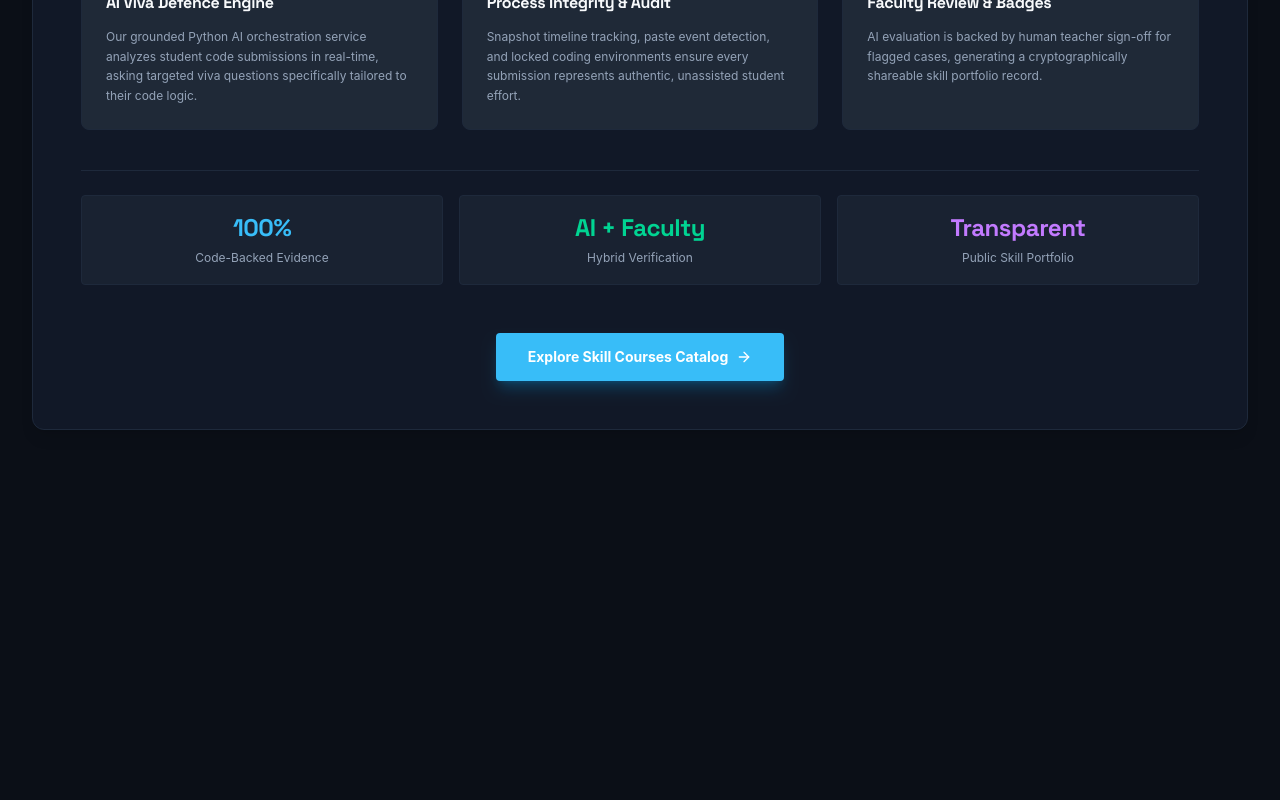
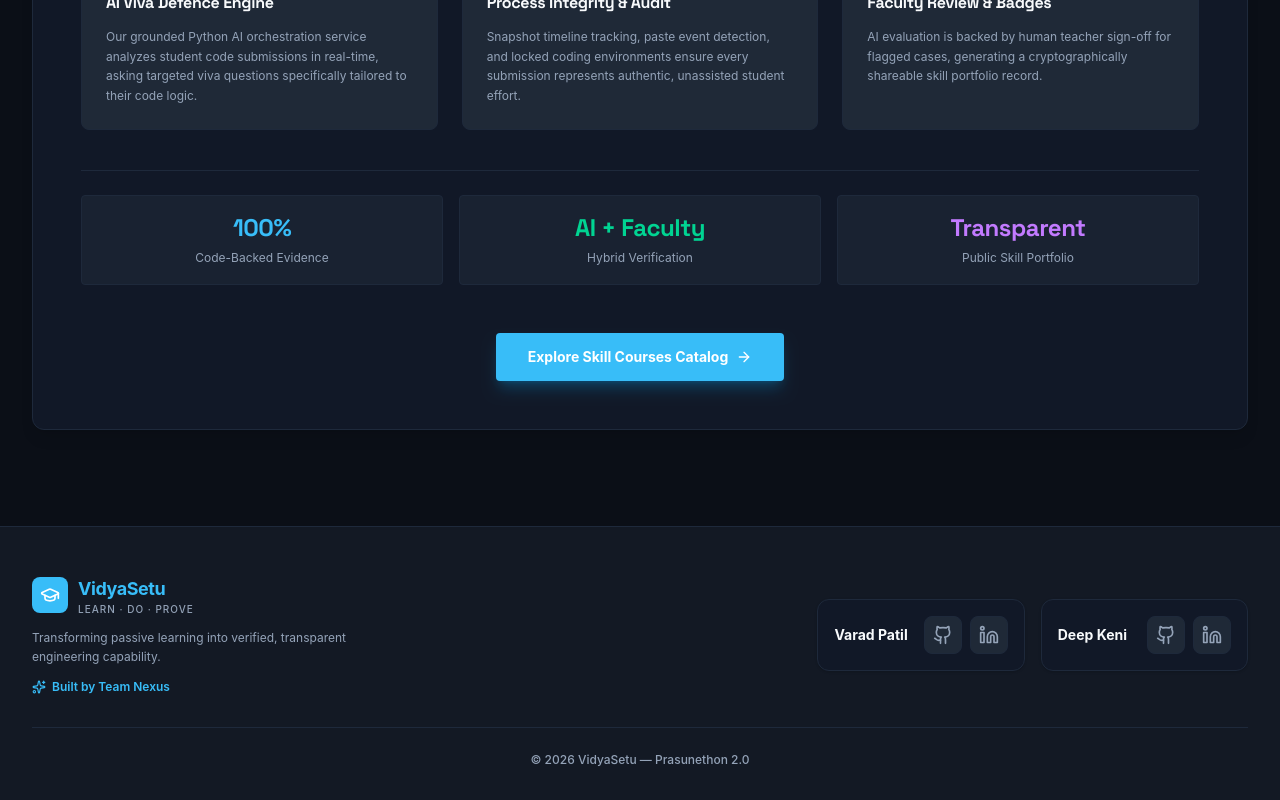
Before and after one commit to varadpatil512/Vidya-Setu-Hackathon-, a React (Vite) app in the folder client/: page / in a window 1280 px wide. Shown: the part 1630-2430 px from the top of the page. Before the commit the page ends 2156 px from the top, so only its background shows below. Built offline with nearby package versions, Linux system fonts and the light colour scheme; no server answers.

Commit message:
added footer

```diff
--- a/client/src/App.jsx
+++ b/client/src/App.jsx
@@ -3,6 +3,7 @@ import { Routes, Route, Navigate } from 'react-router-dom';
 import { useAuth } from './context/AuthContext';
 import { useTheme } from './context/useTheme';
 import Navbar from './components/Navbar';
+import Footer from './components/Footer';
 import AuthModal from './components/AuthModal';
 import ExplorePage from './pages/ExplorePage';
 import CoursesPage from './pages/CoursesPage';
@@ -40,7 +41,8 @@ export default function App() {
   useTheme();
 
   return (
-    <div className="min-h-screen bg-vs-bg text-vs-text font-sans antialiased">
+    <div className="min-h-screen bg-vs-bg text-vs-text font-sans antialiased flex flex-col justify-between">
+      <div>
         <Navbar onOpenAuth={() => setAuthModalOpen(true)} />
 
         <main>
@@ -84,6 +86,9 @@ export default function App() {
             <Route path="*" element={<Navigate to="/" replace />} />
           </Routes>
         </main>
+      </div>
+
+      <Footer />
 
       <AuthModal isOpen={authModalOpen} onClose={() => setAuthModalOpen(false)} />
     </div>
--- /dev/null
+++ b/client/src/components/Footer.jsx
@@ -0,0 +1,152 @@
+import { Link } from 'react-router-dom';
+import { GraduationCap, Sparkles } from 'lucide-react';
+
+function GithubIcon({ className = "w-5 h-5", ...props }) {
+  return (
+    <svg
+      xmlns="http://www.w3.org/2000/svg"
+      viewBox="0 0 24 24"
+      fill="none"
+      stroke="currentColor"
+      strokeWidth="2"
+      strokeLinecap="round"
+      strokeLinejoin="round"
+      className={className}
+      {...props}
+    >
+      <path d="M15 22v-4a4.8 4.8 0 0 0-1-3.5c3 0 6-2 6-5.5.08-1.25-.27-2.48-1-3.5.28-1.15.28-2.35 0-3.5 0 0-1 0-3 1.5-2.64-.5-5.36-.5-8 0C6 2 5 2 5 2c-.3 1.15-.3 2.35 0 3.5A5.403 5.403 0 0 0 4 9c0 3.5 3 5.5 6 5.5-.39.49-.68 1.05-.85 1.65-.17.6-.22 1.23-.15 1.85v4" />
+      <path d="M9 18c-4.51 2-5-2-7-2" />
+    </svg>
+  );
+}
+
+function LinkedinIcon({ className = "w-5 h-5", ...props }) {
+  return (
+    <svg
+      xmlns="http://www.w3.org/2000/svg"
+      viewBox="0 0 24 24"
+      fill="none"
+      stroke="currentColor"
+      strokeWidth="2"
+      strokeLinecap="round"
+      strokeLinejoin="round"
+      className={className}
+      {...props}
+    >
+      <path d="M16 8a6 6 0 0 1 6 6v7h-4v-7a2 2 0 0 0-2-2 2 2 0 0 0-2 2v7h-4v-7a6 6 0 0 1 6-6z" />
+      <rect width="4" height="12" x="2" y="9" />
+      <circle cx="4" cy="4" r="2" />
+    </svg>
+  );
+}
+
+export default function Footer() {
+  return (
+    <footer className="w-full bg-vs-surface-2/70 dark:bg-vs-surface-2/40 border-t border-vs-border text-vs-text transition-colors">
+      <div className="max-w-7xl mx-auto px-4 sm:px-6 lg:px-8 pt-12 pb-8">
+
+        {/* Main Footer Row */}
+        <div className="flex flex-col lg:flex-row lg:items-center lg:justify-between gap-8">
+
+          {/* Left/Top Area: Brand & Team Nexus */}
+          <div className="space-y-3">
+            <Link to="/" className="flex items-center gap-2.5 group inline-flex">
+              <div className="w-9 h-9 rounded-lg bg-vs-accent flex items-center justify-center group-hover:bg-vs-accent-hover transition-colors">
+                <GraduationCap className="w-5 h-5 text-white" />
+              </div>
+              <div>
+                <span className="text-lg font-bold text-vs-accent tracking-tight">
+                  VidyaSetu
+                </span>
+                <span className="block text-[10px] tracking-widest text-vs-muted font-medium uppercase leading-tight">
+                  Learn · Do · Prove
+                </span>
+              </div>
+            </Link>
+
+            <p className="text-xs text-vs-muted max-w-sm leading-relaxed">
+              Transforming passive learning into verified, transparent engineering capability.
+            </p>
+
+            <div className="flex items-center gap-1.5 text-xs font-semibold text-vs-accent">
+              <Sparkles className="w-3.5 h-3.5" />
+              <span>Built by Team Nexus</span>
+            </div>
+          </div>
+
+          {/* Team Members Area: Two Cards */}
+          <div className="grid grid-cols-1 sm:grid-cols-2 gap-4">
+
+            {/* Varad Patil */}
+            <div className="p-4 rounded-xl bg-vs-surface border border-vs-border shadow-sm flex items-center justify-between gap-4">
+              <div>
+                <h4 className="text-sm font-bold text-vs-text">Varad Patil</h4>
+              </div>
+              <div className="flex items-center gap-2">
+                <a
+                  href="https://github.com/varadpatil512"
+                  target="_blank"
+                  rel="noopener noreferrer"
+                  className="p-2 rounded-lg bg-vs-surface-2 border border-vs-border text-vs-muted hover:text-vs-accent hover:border-vs-accent/40 transition-all btn-scale"
+                  title="Varad Patil GitHub"
+                  aria-label="Varad Patil GitHub"
+                >
+                  <GithubIcon className="w-5 h-5" />
+                </a>
+                <a
+                  href="https://www.linkedin.com/in/varad-patil-1o8/"
+                  target="_blank"
+                  rel="noopener noreferrer"
+                  className="p-2 rounded-lg bg-vs-surface-2 border border-vs-border text-vs-muted hover:text-vs-accent hover:border-vs-accent/40 transition-all btn-scale"
+                  title="Varad Patil LinkedIn"
+                  aria-label="Varad Patil LinkedIn"
+                >
+                  <LinkedinIcon className="w-5 h-5" />
+                </a>
+              </div>
+            </div>
+
+            {/* Deep Keni */}
+            <div className="p-4 rounded-xl bg-vs-surface border border-vs-border shadow-sm flex items-center justify-between gap-4">
+              <div>
+                <h4 className="text-sm font-bold text-vs-text">Deep Keni</h4>
+              </div>
+              <div className="flex items-center gap-2">
+                <a
+                  href="https://github.com/Deep-keni"
+                  target="_blank"
+                  rel="noopener noreferrer"
+                  className="p-2 rounded-lg bg-vs-surface-2 border border-vs-border text-vs-muted hover:text-vs-accent hover:border-vs-accent/40 transition-all btn-scale"
+                  title="Deep Keni GitHub"
+                  aria-label="Deep Keni GitHub"
+                >
+                  <GithubIcon className="w-5 h-5" />
+                </a>
+                <a
+                  href="https://www.linkedin.com/in/deepkeni/"
+                  target="_blank"
+                  rel="noopener noreferrer"
+                  className="p-2 rounded-lg bg-vs-surface-2 border border-vs-border text-vs-muted hover:text-vs-accent hover:border-vs-accent/40 transition-all btn-scale"
+                  title="Deep Keni LinkedIn"
+                  aria-label="Deep Keni LinkedIn"
+                >
+                  <LinkedinIcon className="w-5 h-5" />
+                </a>
+              </div>
+            </div>
+
+          </div>
+
+        </div>
+
+        {/* Divider & Copyright */}
+        <div className="border-t border-vs-border mt-8 pt-6 text-center">
+          <p className="text-xs text-vs-muted font-medium">
+            © 2026 VidyaSetu — Prasunethon 2.0
+          </p>
+        </div>
+
+      </div>
+    </footer>
+  );
+}
```
Lines whose indentation alone changed are shown as unchanged.
